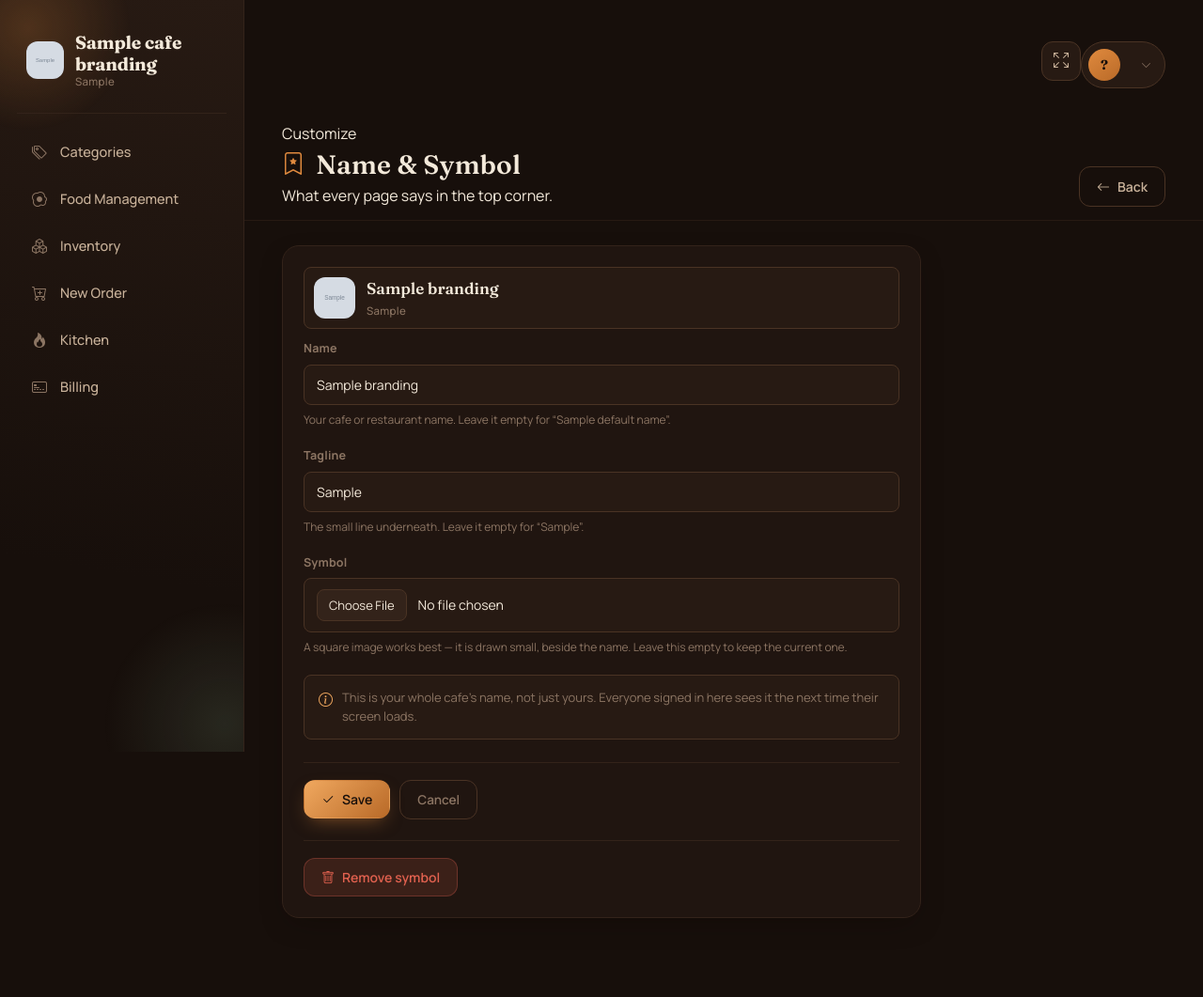
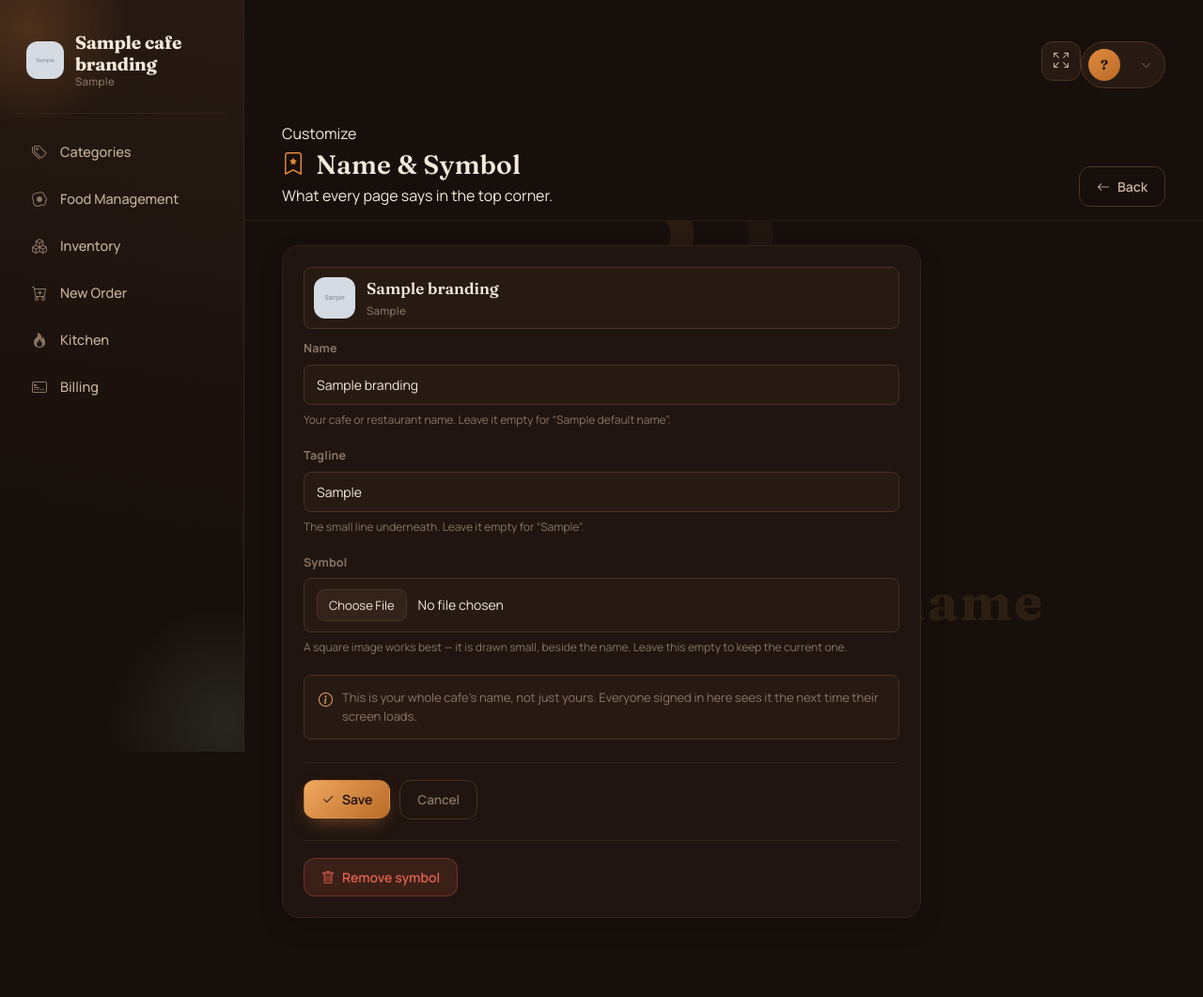
Before and after one commit to rahuldashld06-pixel/CAFE_MANAGEMENT_SYSTEM, a Python web app: template templates/branding.html in a window 1280 px wide. Shown: the whole page at 94% size. Run offline with Jinja, Linux system fonts and the light colour scheme; the template is opened without the code that fills it: most values are stand-ins (such as "Sample title", 1, 10 or a date in 2020); grey boxes marked "Sample" are stand-in pictures; some libraries are stand-ins or nearby versions.

Commit message:
Put the product's own mark behind every page, and keep it there
A cafe brands its sidebar, its printed receipt and the page its customers
hold - their name, their symbol, their colour, and all of it theirs to
change. Behind every page inside the app there is now one mark that is
not: the coffee cup and the product's own name, faint enough to be missed
on a first look and fixed so that nobody can put their own name on the
software and call the whole thing theirs.

It ignores the uploaded symbol and it ignores the name a cafe chose for
its sidebar. The test cafe has both by the time this is checked, which is
the case worth checking.

The printed bill is deliberately untouched. That watermark is the cafe's
own logo and it goes to their customers; only base.html and the
stylesheet changed here.

Nothing on the sign-in, register or one-time-code screens. Those are
standalone templates that never used the app shell, so there was nothing
to take off - and there are checks that it stays that way.

Sized to reach past the content on purpose. Every panel and table here is
opaque, so a mark that fits between them is a mark nobody ever sees; what
shows is what spills into the margins and the space below the work. On a
page that fills the screen - the order grid on a phone - it is hidden
entirely, which is what a watermark behind the work does.

Two things caught by looking rather than by running anything. At the
printed receipt's opacity it was invisible: that is dark ink on white
paper and this is a pale line on a dark screen, so it needed roughly
twice as much. And putting the page in front of it, I wrote
"position: relative" onto a sidebar that is already sticky - later in the
file, so it would have won, and the sidebar would have scrolled away with
the page.

One existing check had to be narrowed, and it was a fair catch on its
part. It asserted the drawn cup appears nowhere on a page once a cafe
uploads its own symbol; the intent was "the stand-in steps aside in the
cafe's corner", but it read the whole page, so the watermark tripped it.
Scoped to the brand markers now, which is what it always meant.

Tests: settings_test 104.

All thirty suites green, 975 checks.

Co-Authored-By: Claude Opus 5 <noreply@anthropic.com>

```diff
--- a/static/css/style.css
+++ b/static/css/style.css
@@ -167,6 +167,78 @@ textarea:focus-visible {
     --main-pad-x: 40px;
     padding: 34px var(--main-pad-x) 60px;
     animation: rise-in 0.5s ease both;
+}
+
+/* ---------- The mark behind every page ---------- */
+/* Fixed rather than scrolled with the page: a watermark that slides up
+   and down reads as a stray picture, where one that stays put reads as
+   something the page is printed on.
+
+   It starts where the sidebar ends, so it sits behind the work and not
+   behind the menu. Faint enough to be missed on a first look, which is
+   the point - a table of prices has to stay easier to read than the
+   thing behind it. */
+.app-watermark {
+    position: fixed;
+    top: 0;
+    right: 0;
+    bottom: 0;
+    left: 260px;
+    z-index: 0;
+    display: flex;
+    flex-direction: column;
+    align-items: center;
+    justify-content: center;
+    gap: 2vh;
+    overflow: hidden;
+    pointer-events: none;
+}
+
+.app-watermark__name {
+    font-family: var(--font-display);
+    font-size: min(7vh, 5vw);
+    font-weight: 700;
+    letter-spacing: .04em;
+    white-space: nowrap;
+    opacity: .1;
+    color: var(--copper-light);
+}
+
+.app-watermark img,
+.app-watermark svg {
+    /* Large enough to reach past the panels. Every card and table on
+       these pages is opaque, so a mark that fits between them is a mark
+       nobody ever sees - what shows is whatever spills into the margins
+       and the empty space below the content. */
+    width: min(58vh, 42vw);
+    height: auto;
+    /* Higher than the printed receipt's, and for the opposite reason:
+       that is dark ink on white paper, this is a pale line on a dark
+       screen. At the receipt's 6% it was not there at all. */
+    opacity: .12;
+    color: var(--copper-light);
+}
+
+/* The page and the menu both sit in front of it. Stated rather than left
+   to source order, because either of them gaining a background of its
+   own would otherwise paint the mark out. */
+.main {
+    position: relative;
+    z-index: 1;
+}
+
+/* The sidebar is already positioned - it is sticky - so it needs the
+   layer and nothing else. Giving it "position: relative" here would win
+   on source order and quietly stop it sticking, which is a strange way
+   to lose a sidebar. */
+.sidebar {
+    z-index: 1;
+}
+
+/* Nothing to print. The receipt and the kitchen ticket carry their own,
+   sized for paper. */
+@media print {
+    .app-watermark { display: none !important; }
 }
 
 /* ---------- Topbar / profile menu ---------- */
@@ -1073,6 +1145,9 @@ button.profile-dropdown__item {
 
 /* ---------- Responsive ---------- */
 @media (max-width: 880px) {
+    /* No column to sit beside any more. */
+    .app-watermark { left: 0; }
+
     .app-shell {
         grid-template-columns: 1fr;
     }
--- a/templates/base.html
+++ b/templates/base.html
@@ -56,6 +56,21 @@
 <body>
 
     <div class="app-shell">
+
+        {# Behind every page, for everyone, and deliberately not the
+           cafe's own mark or the name they chose for their sidebar.
+           This one says what the software is, which is not a thing a
+           cafe using it gets to rewrite - the sidebar, the receipt and
+           the customer's page are all theirs to brand, and this is not.
+
+           Out of the accessibility tree and out of the way of every
+           click: it is decoration, and nothing on it can be read aloud
+           or pressed. #}
+        <div class="app-watermark" aria-hidden="true">
+            {{ coffee_mark() }}
+            <span class="app-watermark__name">{{ platform_name }}</span>
+        </div>
+
 
         <!-- Sidebar. On phones this slides in from the left as a drawer;
              see .nav-toggle below and the drawer block in style.css. -->
```
Also changed, not shown: tests/settings_test.py (+66 -2 lines), README.md.
